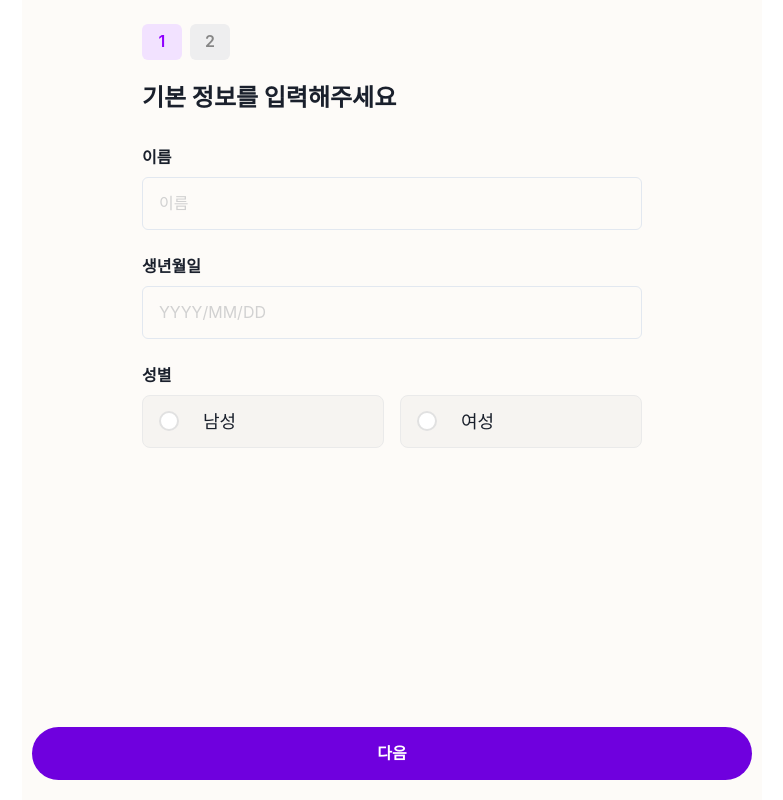
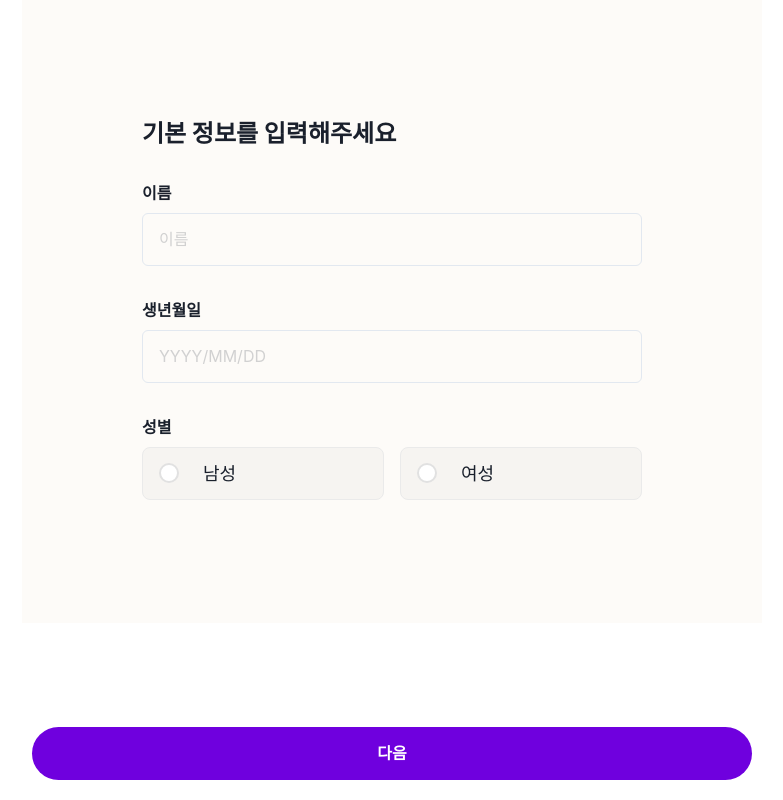
Before and after one commit to foodteacher/FoodTeacherV2-FE, a Next.js app: page /signup in a window 1280 px wide. Shown: the whole page, without its empty margins (248-1031 px from the left). Built offline with nearby package versions, Linux system fonts and the light colour scheme.

Commit message:
style : funnel layout 재조정
Refs:[#21]

```diff
--- a/app/(afterLogin)/survey/page.tsx
+++ b/app/(afterLogin)/survey/page.tsx
@@ -1,7 +1,7 @@
 import React from "react";
 
 const page = () => {
-  return <div></div>;
+  return <div>123</div>;
 };
 
 export default page;
--- a/app/(beforeLogin)/signup/page.tsx
+++ b/app/(beforeLogin)/signup/page.tsx
@@ -4,13 +4,7 @@ import React from "react";
 
 const SurveyPage = () => {
   return (
-    <Box
-      padding={["0 15px", "0 15px", "0 120px"]}
-      margin={"0 auto"}
-      h={"100%"}
-      bg={"#FDFBF8"}
-      w={["100%", "100%", "740px"]}
-    >
+    <Box>
       <SignupFunnel />
     </Box>
   );
--- a/app/(featured-slice)/shared/ui/funnel/Funnel.tsx
+++ b/app/(featured-slice)/shared/ui/funnel/Funnel.tsx
@@ -11,11 +11,12 @@ const Funnel = ({
   children,
   progress,
   steps,
+  ...props
 }: PropsWithChildren<FunnelState>) => {
   return (
     <FunnelProvider.Provider value={{ currentStep, funnelState }}>
-      <Box>
-        <ButtonGroup margin={"24px 0"}>
+      <Box {...props}>
+        {/* <ButtonGroup margin={"24px 0"}>
           {steps?.map((ele, idx) => {
             return (
               <Button
@@ -29,7 +30,7 @@ const Funnel = ({
               </Button>
             );
           })}
-        </ButtonGroup>
+        </ButtonGroup> */}
         {children}
       </Box>
     </FunnelProvider.Provider>
--- a/app/(featured-slice)/widgets/signup-funnel/types.ts
+++ b/app/(featured-slice)/widgets/signup-funnel/types.ts
@@ -1,3 +1,4 @@
+import { BoxProps } from "@chakra-ui/react";
 import { Dispatch, SetStateAction } from "react";
 
 /**step props */
@@ -26,9 +27,9 @@ export type SignupState = UserInfoType & PhysicalInfo;
 
 export type FunnelInfo = SignupState;
 
-export type FunnelState = {
+export interface FunnelState extends BoxProps {
   currentStep: string;
   funnelState: FunnelInfo;
   progress?: number;
   steps?: string[];
-};
+}
--- a/app/(featured-slice)/widgets/signup-funnel/ui/funnel/SignupFunnel.tsx
+++ b/app/(featured-slice)/widgets/signup-funnel/ui/funnel/SignupFunnel.tsx
@@ -26,6 +26,11 @@ export const SignupFunnel = () => {
         funnelState={surveyState}
         progress={progress}
         steps={steps}
+        padding={["16px", "16px", "120px"]}
+        margin={"0 auto"}
+        h={"100%"}
+        bg={"#FDFBF8"}
+        w={["100%", "100%", "740px"]}
       >
         <Funnel.Step name="info">
           <UserInfo goNextStep={changeNextStep} setState={setSurveyState} />
--- a/app/(featured-slice)/widgets/signup-funnel/ui/step/UserInfoStep.tsx
+++ b/app/(featured-slice)/widgets/signup-funnel/ui/step/UserInfoStep.tsx
@@ -31,11 +31,15 @@ export const UserInfo = ({ goNextStep, setState }: StepProps) => {
   };
 
   return (
-    <Flex as="form" onSubmit={handleSubmit(onSubmit)} flexDir={"column"}>
+    <Flex
+      as="form"
+      onSubmit={handleSubmit(onSubmit)}
+      flexDir={"column"}
+      gap={"32px"}
+    >
       <Heading fontSize={"24px"} fontWeight={"bold"}>
         기본 정보를 입력해주세요
       </Heading>
-      <VStack spacing={"24px"} marginTop={"32px"}>
       <FormControl isInvalid={!!errors.name}>
         <SignupLabel htmlFor="name">이름</SignupLabel>
         <SignupInput
@@ -87,7 +91,6 @@ export const UserInfo = ({ goNextStep, setState }: StepProps) => {
           {errors.gender && errors.gender.message}
         </FormErrorMessage>
       </FormControl>
-      </VStack>
 
       <Box
         pos={"fixed"}
--- a/app/(featured-slice)/widgets/signup-funnel/ui/step/UserPysicalStep.tsx
+++ b/app/(featured-slice)/widgets/signup-funnel/ui/step/UserPysicalStep.tsx
@@ -42,11 +42,11 @@ export const UserPysicalStep = ({ goNextStep, setState }: StepProps) => {
       onSubmit={handleSubmit(onSubmit)}
       flexDir={"column"}
       paddingBottom={"90px"}
+      gap={"32px"}
     >
       <Heading fontSize={"24px"} fontWeight={"bold"}>
         신체 정보를 입력해주세요
       </Heading>
-      <VStack spacing={"24px"} marginTop={"32px"}>
       <FormControl isInvalid={!!errors.height}>
         <SignupLabel htmlFor="height">키</SignupLabel>
         <InputGroup>
@@ -126,7 +126,6 @@ export const UserPysicalStep = ({ goNextStep, setState }: StepProps) => {
           {errors.bloodType && errors.bloodType.message}
         </FormErrorMessage>
       </FormControl>
-      </VStack>
 
       <Box
         pos={"fixed"}
--- a/app/(featured-slice)/widgets/signup-funnel/ui/step/UserRegisterStep.tsx
+++ b/app/(featured-slice)/widgets/signup-funnel/ui/step/UserRegisterStep.tsx
@@ -1,8 +1,12 @@
+"use client";
 import { SignupButton } from "@/app/(featured-slice)/shared/ui/button";
 import { Box, Button, Flex, Heading } from "@chakra-ui/react";
+import { useRouter } from "next/navigation";
 import React from "react";
 
 export const UserRegisterStep = () => {
+  const router = useRouter();
+
   return (
     <Box>
       <Heading fontSize={"24px"} fontWeight={"bold"} w={"280px"}>
@@ -34,7 +38,9 @@ export const UserRegisterStep = () => {
         >
           나중에 쓸래요
         </Button>
-        <SignupButton type={"submit"}>계속하기</SignupButton>
+        <SignupButton type={"submit"} onClick={() => router.push("/survey")}>
+          계속하기
+        </SignupButton>
       </Flex>
     </Box>
   );
```
Lines whose indentation alone changed are shown as unchanged.
